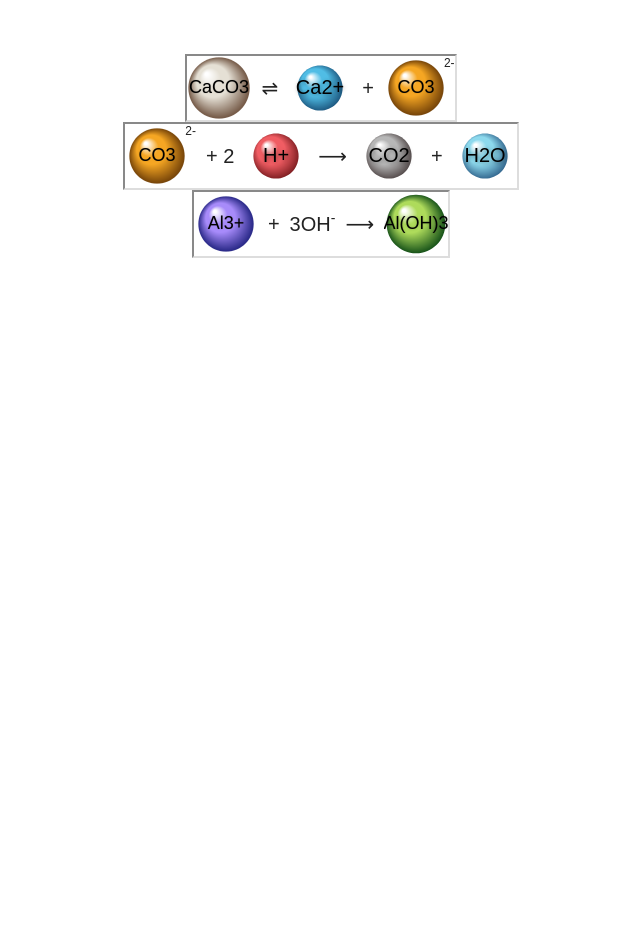
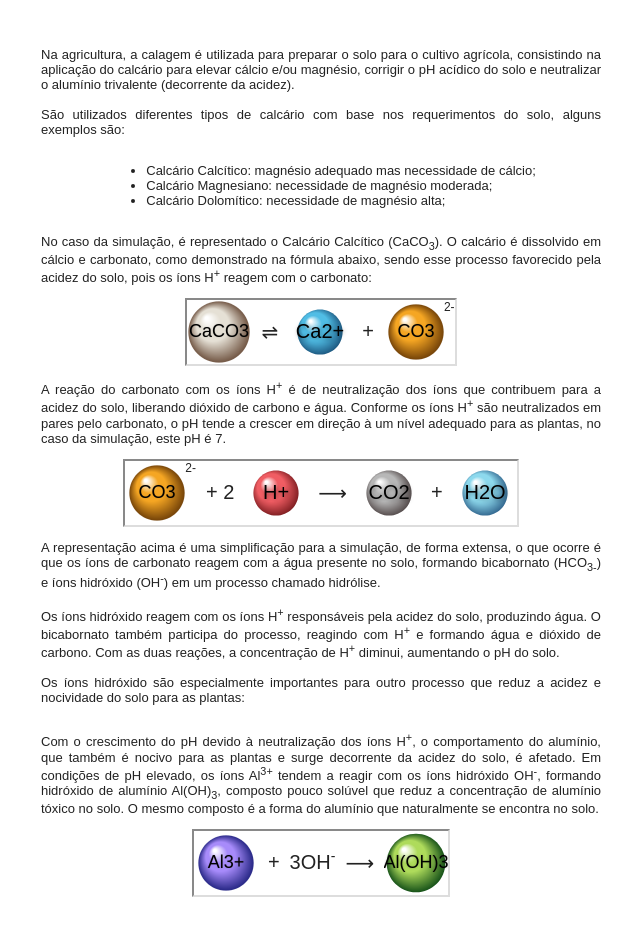
Before and after one commit to juliocma0/quimica-calagem, a plain HTML site: page index.html in a window 1280 px wide. Shown: the part 771-1706 px from the top of the page, without its empty margins (319-959 px from the left). Before the commit the page ends 1089 px from the top, so only its background shows below. Drawn offline with Linux system fonts and the light colour scheme.

Commit message:
Adicionada explicação dos processos.

```diff
--- a/css/main.css
+++ b/css/main.css
@@ -68,7 +68,7 @@ body {
     flex-direction: column;
 
     align-items: center;
-    text-align: center;
+    text-align: justify;
 }
 
 .formula {
@@ -108,7 +108,8 @@ body {
 .simulacao {
     display: block;
     border: 2px inset #dddddd;
-    background: #ffffff;
+    background-image: url("../images/solo.jpg");
+    background-size: cover;
 }
 
 .painel-controles {
--- a/index.html
+++ b/index.html
@@ -21,8 +21,28 @@
     </div>
 
     <div class="corpo-texto">
+        <p>
+            Na agricultura, a calagem é utilizada para preparar o solo
+            para o cultivo agrícola, consistindo na aplicação do calcário
+            para elevar cálcio e/ou magnésio, corrigir o pH acídico do solo
+            e neutralizar o alumínio trivalente (decorrente da acidez).<br/><br/>
 
-    <div class="corpo-texto">
+            São utilizados diferentes tipos de calcário com base nos requerimentos
+            do solo, alguns exemplos são:<br/>
+        </p>
+
+            <ul>
+                <li>Calcário Calcítico: magnésio adequado mas necessidade de cálcio;</li>
+                <li>Calcário Magnesiano: necessidade de magnésio moderada;</li>
+                <li>Calcário Dolomítico: necessidade de magnésio alta;</li>
+            </ul>
+
+        <p>
+            No caso da simulação, é representado o Calcário Calcítico (CaCO<sub>3</sub>).
+            O calcário é dissolvido em cálcio e carbonato, como demonstrado
+            na fórmula abaixo, sendo esse processo favorecido pela acidez do solo,
+            pois os íons H<sup>+</sup> reagem com o carbonato:<br/>
+        </p>
 
         <!-- CaCO3 <=> Ca^2+ + CO3^2- -->
         <div class="formula">
@@ -35,6 +55,14 @@
                 <sup>2-</sup>
             </div>
         </div>
+
+        <p>
+            A reação do carbonato com os íons H<sup>+</sup> é de neutralização
+            dos íons que contribuem para a acidez do solo, liberando dióxido de
+            carbono e água. Conforme os íons H<sup>+</sup> são neutralizados em
+            pares pelo carbonato, o pH tende a crescer em direção à um nível
+            adequado para as plantas, no caso da simulação, este pH é 7.<br/>
+        </p>
 
         <!-- CO3^2- + 2H^+ -> CO2 + H2O -->
         <div class="formula">
@@ -50,6 +78,31 @@
             <img class="quimico" src="./images/agua.png" alt="H2O"/>
         </div>
 
+        <p>
+            A representação acima é uma simplificação para a simulação,
+            de forma extensa, o que ocorre é que os íons de carbonato reagem
+            com a água presente no solo, formando bicabornato (HCO<sub>3-</sub>) e
+            íons hidróxido (OH<sup>-</sup>) em um processo chamado hidrólise.<br/><br/>
+
+            Os íons hidróxido reagem com os íons H<sup>+</sup> responsáveis pela acidez
+            do solo, produzindo água. O bicabornato também participa do processo, reagindo
+            com H<sup>+</sup> e formando água e dióxido de carbono. Com as duas reações,
+            a concentração de H<sup>+</sup> diminui, aumentando o pH do solo.<br/><br/>
+
+            Os íons hidróxido são especialmente importantes para outro processo que reduz
+            a acidez e nocividade do solo para as plantas:
+        </p>
+
+        <p>
+            Com o crescimento do pH devido à neutralização dos íons H<sup>+</sup>,
+            o comportamento do alumínio, que também é nocivo para as plantas e surge
+            decorrente da acidez do solo, é afetado. Em condições de pH elevado,
+            os íons Al<sup>3+</sup> tendem a reagir com os íons hidróxido OH<sup>-</sup>,
+            formando hidróxido de alumínio Al(OH)<sub>3</sub>, composto pouco solúvel
+            que reduz a concentração de alumínio tóxico no solo. O mesmo composto é a
+            forma do alumínio que naturalmente se encontra no solo.<br/>
+        </p>
+
         <!-- Al^3 + 3OH^- -> Al(OH)3 -->
         <div class="formula">
             <img class="quimico" src="./images/aluminio.png"/>
```
